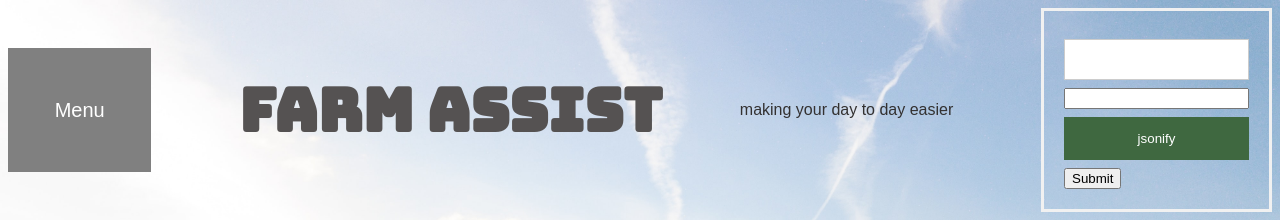
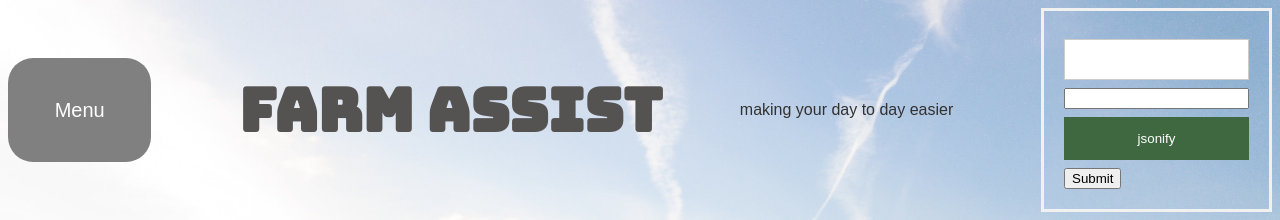
Before and after one commit to kteos/Final-Capstone, a Vue app in the folder vue/: page / in a window 1280 px wide. Shown: the top 220 px of the page. Built offline with nearby package versions, Linux system fonts and the light colour scheme; no server answers; sample sign-in values are in the browser's storage; what vue-papa-parse, vue-sidebar-menu would draw is missing.

Commit message:
Progress

```diff
--- a/vue/src/views/Home.vue
+++ b/vue/src/views/Home.vue
@@ -137,13 +137,14 @@ table th{
 }
 
 .sidenav {
-  height: 100%; /* 100% Full-height */
-  width: 0; /* 0 width - change this with JavaScript */
-  position: fixed; /* Stay in place */
-  z-index: 1; /* Stay on top */
-  top: 0; /* Stay at the top */
+  color: white;
+  height: 100%;
+  width: 0;
+  position: fixed;
+  z-index: 1;
+  top: 0;
   left: 0;
-  background-color: #111; /* Black*/
+  background-color: rgb(37, 35, 35);
   overflow-x: hidden; /* Disable horizontal scroll */
   padding-top: 60px; /* Place content 60px from the top */
   transition: 0.5s; /* 0.5 second transition effect to slide in the sidenav */
@@ -174,8 +175,9 @@ table th{
   font-size: 20px;
   grid-area: menu;
   background-color: gray;
-  margin-top: 40px;
-  margin-bottom: 40px;
+  margin-top: 50px;
+  margin-bottom: 50px;
+  border-radius: 25px;
 }
 
 .menu:hover {
```
